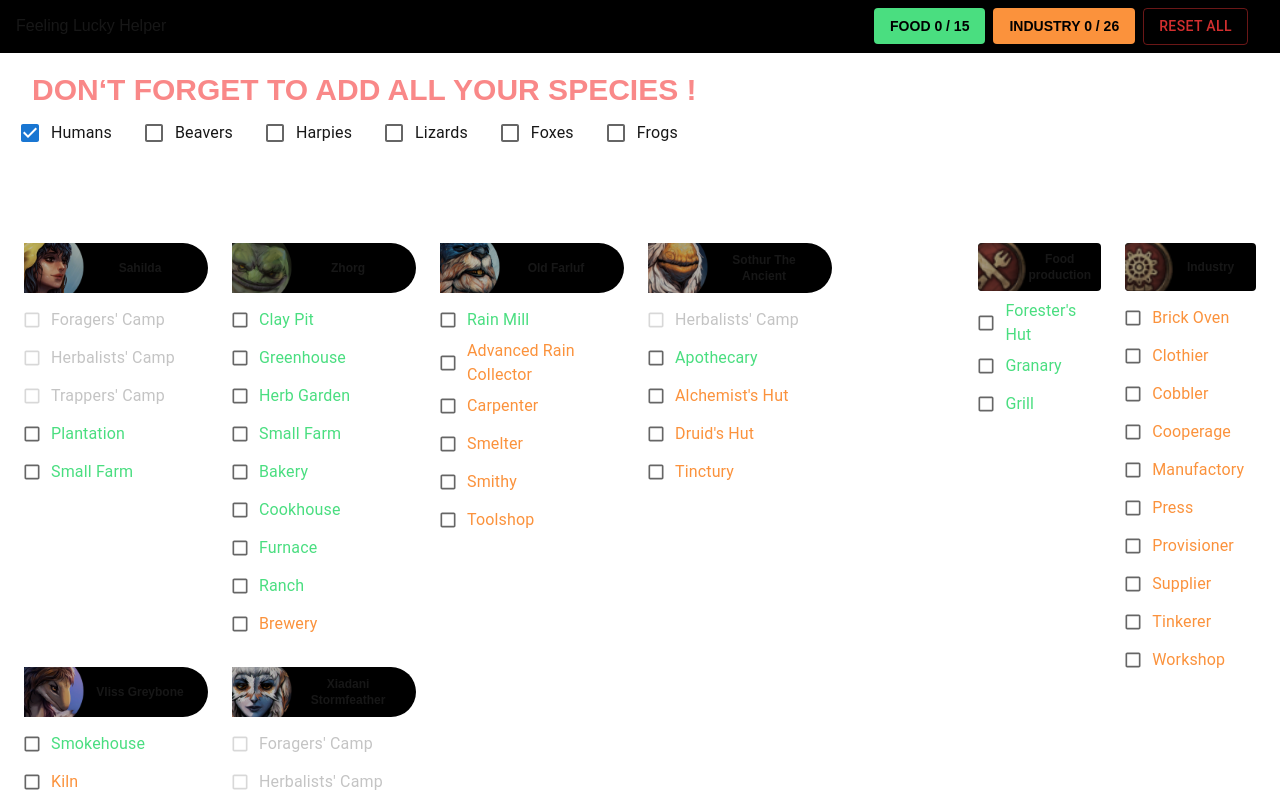
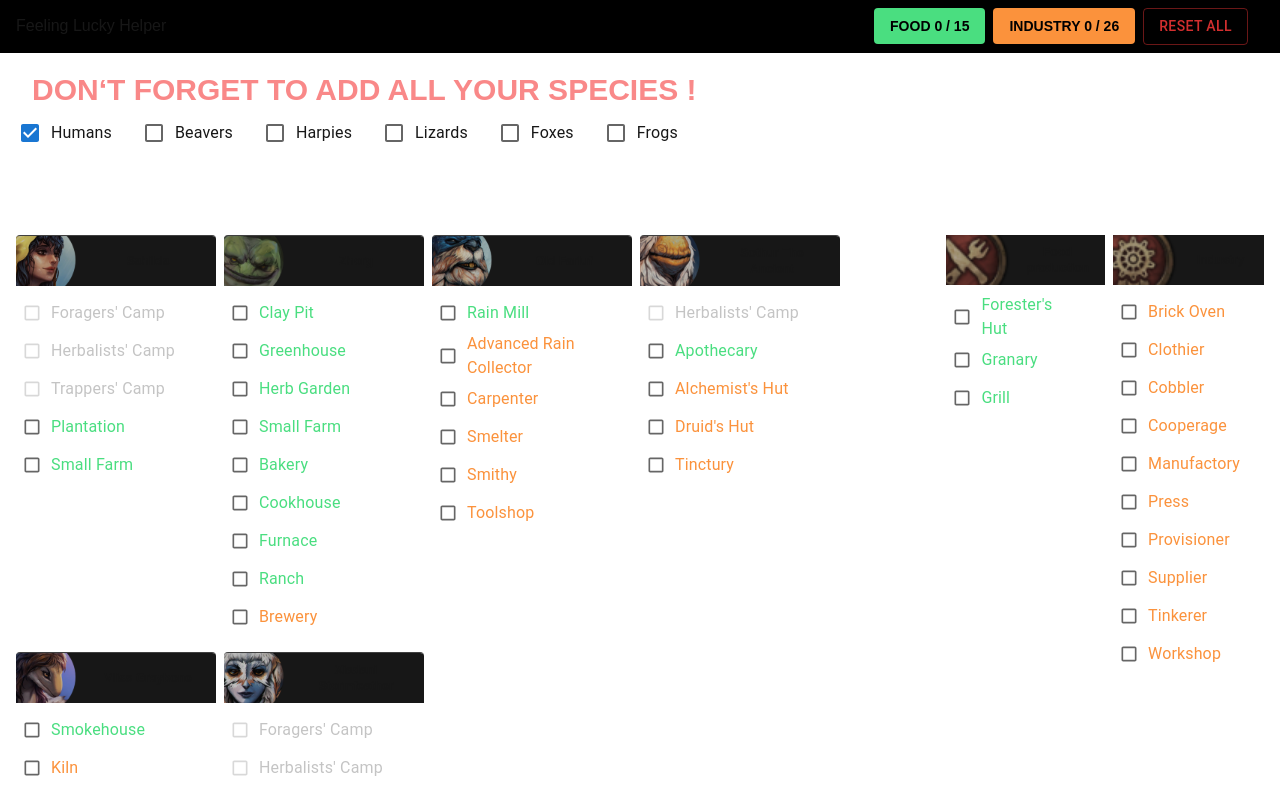
Before and after one commit to pierretusseau/feeling-lucky, a Next.js app: page / in a window 1280 px wide. Shown: the top 796 px of the page. Built offline with nearby package versions, Linux system fonts and the light colour scheme.

Commit message:
Improved UI/UX

```diff
--- a/app/components/BuildingBlock.tsx
+++ b/app/components/BuildingBlock.tsx
@@ -18,7 +18,8 @@ function BuildingBlock({
   const classes = [
     (building.category !== 'food' && building.category !== 'industry') && 'opacity-25',
     building.category === 'food' && 'text-green-400',
-    building.category === 'industry' && 'text-orange-400'
+    building.category === 'industry' && 'text-orange-400',
+    'mx-2'
   ].join(' ')
   return (
     <div className={classes}>
--- a/app/components/TraderBlock.tsx
+++ b/app/components/TraderBlock.tsx
@@ -22,15 +22,19 @@ function TraderBlock(
   const isBlockComplete = numberOfBuildingUnlocked === buildingsWithoutcamps.length && buildingsWithoutcamps.length > 0
 
   return (
-    <div className={[
-      isBlockComplete ? "bg-[rgba(0,255,155,0.1)]" : "bg-[rgba(255,255,255,0.1)]",
-      "rounded p-2",
-      "relative overflow-hidden",
-      "w-[15%] min-w-[200px]",
-      "transition-all"
-    ].join(' ')}>
+    <div
+      className={[
+        isBlockComplete ? "bg-[rgba(0,255,155,0.1)]" : "bg-[rgba(255,255,255,0.1)]",
+        "rounded pb-2",
+        "relative overflow-hidden",
+        "w-[15%] min-w-[200px]",
+        "transition-all",
+        "border-t-[1px]",
+        "border-neutral-700"
+      ].join(' ')}
+    >
       <div>
-        <div className="text-xs font-bold mb-2 text-center bg-black p-2 pr-4 pl-16 h-[50px] flex flex-col items-center justify-center relative overflow-hidden rounded rounded-e-full">
+        <div className="text-xs font-bold mb-2 text-center bg-neutral-900 p-2 pr-4 pl-20 h-[50px] flex flex-col items-center justify-center relative overflow-hidden">
           <Image
             className="absolute -bottom-6 -left-7 opacity-75 scale-75"
             src={`/images/traders/${trader.slug}.png`}
--- a/app/components/UnlockBuildingList.tsx
+++ b/app/components/UnlockBuildingList.tsx
@@ -27,19 +27,30 @@ function UnlockBuildingList() {
   const industryBuildings = buildingsWithoutCamps.filter((b: Building) => b.category === 'industry')
   const unlockedFoodBuilding = buildings.filter((b: Building) => b.category === 'food')
   const unlockedIndustryBuilding = buildings.filter((b: Building) => b.category === 'industry')
+  const classes = [
+    "text-xs font-bold text-center",
+    "mb-2",
+    "bg-neutral-900",
+    "p-2 pr-4 pl-20",
+    "h-[50px]",
+    "flex flex-col items-center justify-center",
+    "relative overflow-hidden",
+
+  ].join(' ')
+
   return (
     <div>
       <div className="flex gap-2">
         <div className={[
-          'w-1/2 p-2',
+          'w-1/2 pb-2',
           unlockedFoodBuilding.length === foodBuildings.length ? "bg-[rgba(0,255,155,0.1)]" : "bg-[rgba(255,255,255,0.1)]"
         ].join(' ')}>
-          <h3 className="relative overflow-hidden pl-12 text-xs font-bold mb-2 text-center bg-black p-2 h-12 flex flex-col items-center justify-center rounded">
+          <h3 className={classes}>
             <Image
-              className="absolute -bottom-7 -left-9 opacity-75 scale-75"
+              className="absolute -bottom-9 -left-10 opacity-75 scale-75"
               src={`/images/icons/food.png`}
-              width={100}
-              height={100}
+              width={120}
+              height={120}
               alt={`Icon of food production buildings`}
             />
             Food production
@@ -50,15 +61,15 @@ function UnlockBuildingList() {
           />)}
         </div>
         <div className={[
-          'w-1/2 p-2',
+          'w-1/2 pb-2',
           unlockedIndustryBuilding.length === industryBuildings.length ? "bg-[rgba(0,255,155,0.1)]" : "bg-[rgba(255,255,255,0.1)]"
         ].join(' ')}>
-          <h3 className="relative overflow-hidden pl-12 text-xs font-bold mb-2 text-center bg-black p-2 h-12 flex flex-col items-center justify-center rounded">
+          <h3 className={classes}>
             <Image
-              className="absolute -bottom-7 -left-9 opacity-75 scale-75"
+              className="absolute -bottom-9 -left-10 opacity-75 scale-75"
               src={`/images/icons/industry.png`}
-              width={100}
-              height={100}
+              width={120}
+              height={120}
               alt={`Icon of industry buildings`}
             />
             Industry
```
